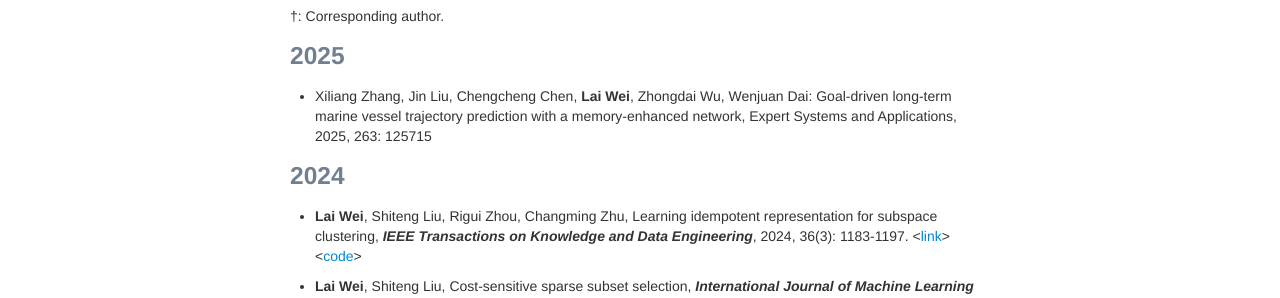
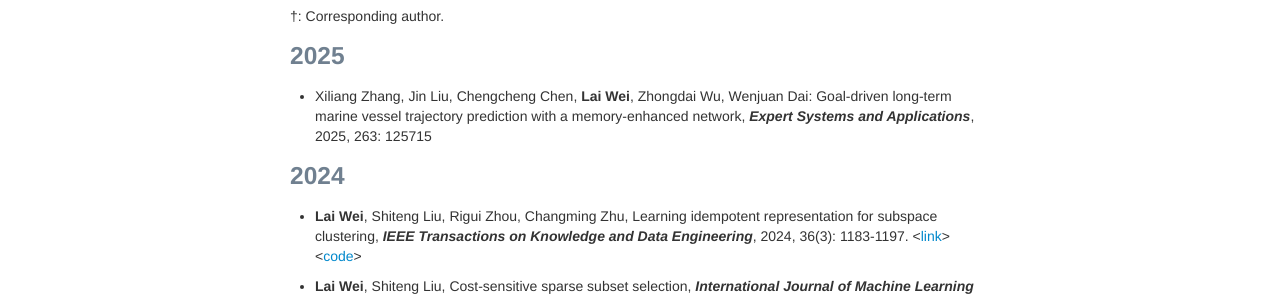
Before and after one commit to weilyshmtu/weilyshmtu.github.io, a Jekyll site: the page built from pages/pubs.md, in a window 1280 px wide and 900 px high. Shown: the part 146-444 px from the top of the window. Built offline with Jekyll 4.4.1, drawn with Linux system fonts in a browser that asks for light colours.

Commit message:
Update pubs.md

```diff
--- a/pages/pubs.md
+++ b/pages/pubs.md
@@ -7,7 +7,7 @@ title: Lai Wei's publications
 &dagger;: Corresponding author.
 
 ### 2025
-<ul> <li> Xiliang Zhang, Jin Liu, Chengcheng Chen, <b>Lai Wei</b>, Zhongdai Wu, Wenjuan Dai: Goal-driven long-term marine vessel trajectory prediction with a memory-enhanced network, Expert Systems and Applications, 2025, 263: 125715</li></ul>
+<ul> <li> Xiliang Zhang, Jin Liu, Chengcheng Chen, <b>Lai Wei</b>, Zhongdai Wu, Wenjuan Dai: Goal-driven long-term marine vessel trajectory prediction with a memory-enhanced network, <i><b>Expert Systems and Applications</b></i>, 2025, 263: 125715</li></ul>
 
 
 ### 2024
```
